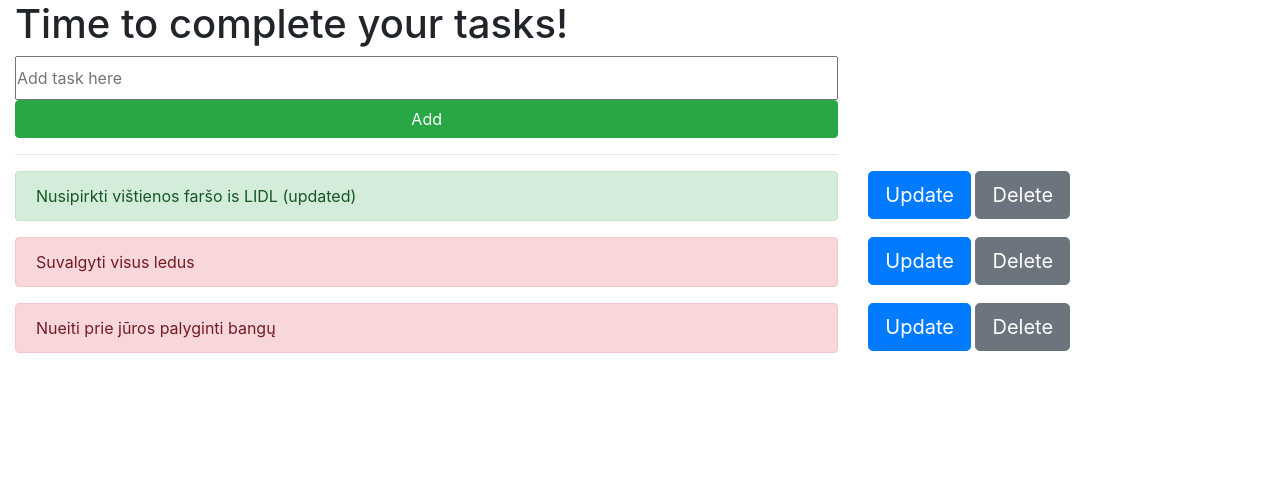
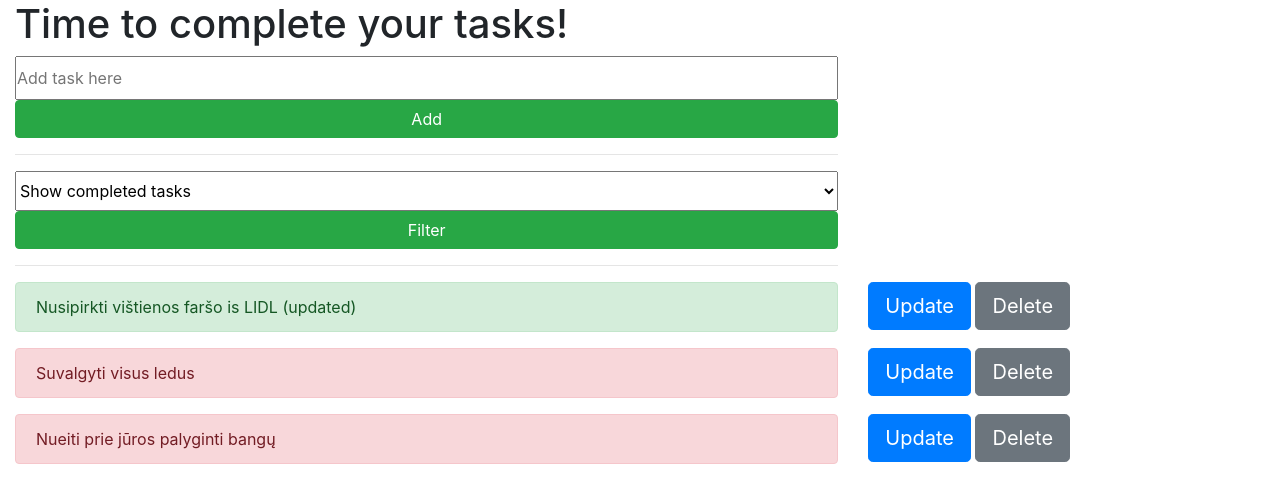
Before and after one commit to motiejusd/django_projects, a Django app: page /todolist/ in a window 1280 px wide. Shown: the top 503 px of the page. Run offline with Django 3.2, Linux system fonts and the light colour scheme; data comes from the database, SQL or seed files in the repository; both versions use the stored data as it was after the commit.

Commit message:
added filtering functionality

```diff
--- a/todolist/templates/todolist/base.html
+++ b/todolist/templates/todolist/base.html
@@ -8,7 +8,7 @@
     <!-- Bootstrap CSS -->
     <link rel="stylesheet" href="https://cdn.jsdelivr.net/npm/bootstrap@4.5.3/dist/css/bootstrap.min.css" integrity="sha384-TX8t27EcRE3e/ihU7zmQxVncDAy5uIKz4rEkgIXeMed4M0jlfIDPvg6uqKI2xXr2" crossorigin="anonymous">
     <style>
-    input{
+    input, select{
       width: 100%;
       padding:8px 0;
       margin: 0 0;
--- a/todolist/templates/todolist/main.html
+++ b/todolist/templates/todolist/main.html
@@ -1,6 +1,5 @@
 {% extends "todolist/base.html" %}
 {% block content %}
-
   <h1>Time to complete your tasks!</h1>
   <form action="" method="POST">
     {% csrf_token %}
@@ -9,7 +8,20 @@
     </div>
     <div class="row">
       <div class="col-md-8"><input class="btn btn-success" type="submit" name="Create task" value="Add"><hr></div>
+    </div>
+  </form>
 
+  <form>
+    <div class="row">
+      <div class="col-md-8"><select name="filter" id="filter">
+        <option value="completed">Show completed tasks</option>
+        <option value="not_completed">Show incomplete tasks</option>
+        <option value="False">Show all tasks</option>
+      </select>
+      </div>
+      <div class="col-md-8">
+      <input type="submit" value="Filter" class="btn btn-success">
+      <hr></div>
     </div>
   </form>
 
@@ -17,12 +29,7 @@
     {% for task in tasks %}
   <div class="row">
     <div class="col-md-8">
-      <!-- <p style="{% if task.status == True %} text-decoration: line-through; {% endif %}">{{ task }} </p> -->
-
       <div class="{% if task.status == False %}alert alert-danger{% else %}alert alert-success{% endif %}" role="alert">{{ task }}</div>
-
-      <!-- <div class="alert alert-danger" role="alert">fail</div>
-      <div class="alert alert-success" role="alert">success</div> -->
     </div>
     <div class="col-md-4">
       <a href="{% url 'todolist:update' task.id %}" class="btn btn-primary btn-lg inactive" role="button" aria-pressed="true">Update</a>
@@ -31,7 +38,7 @@
   </div>
     {% endfor %}
   {% else %}
-    <p>You haven't created any tasks yet.</p>
+    <p>No tasks to show.</p>
   {% endif %}
 
   {% endblock %}
--- a/todolist/views.py
+++ b/todolist/views.py
@@ -1,5 +1,6 @@
 from django.shortcuts import redirect, render, get_object_or_404
 from django.urls import reverse_lazy
+from django.db.models import Count
 # from . import View
 
 from todolist.models import Task
@@ -19,6 +20,14 @@ def index(request):
         if form.is_valid():
             form.save()
         return redirect(success_url)
+
+    filter = request.GET.get('filter', False)
+    if filter == 'completed':
+        tasks = Task.objects.filter(status=True)
+    elif filter == 'not_completed':
+        tasks = Task.objects.filter(status=False)
+    else:
+        filter = False
 
     context = {'tasks': tasks, 'form': form, 'tasks_count': tasks_count}
     return render(request, 'todolist/main.html', context)
```
Also changed, not shown: db.sqlite3.
